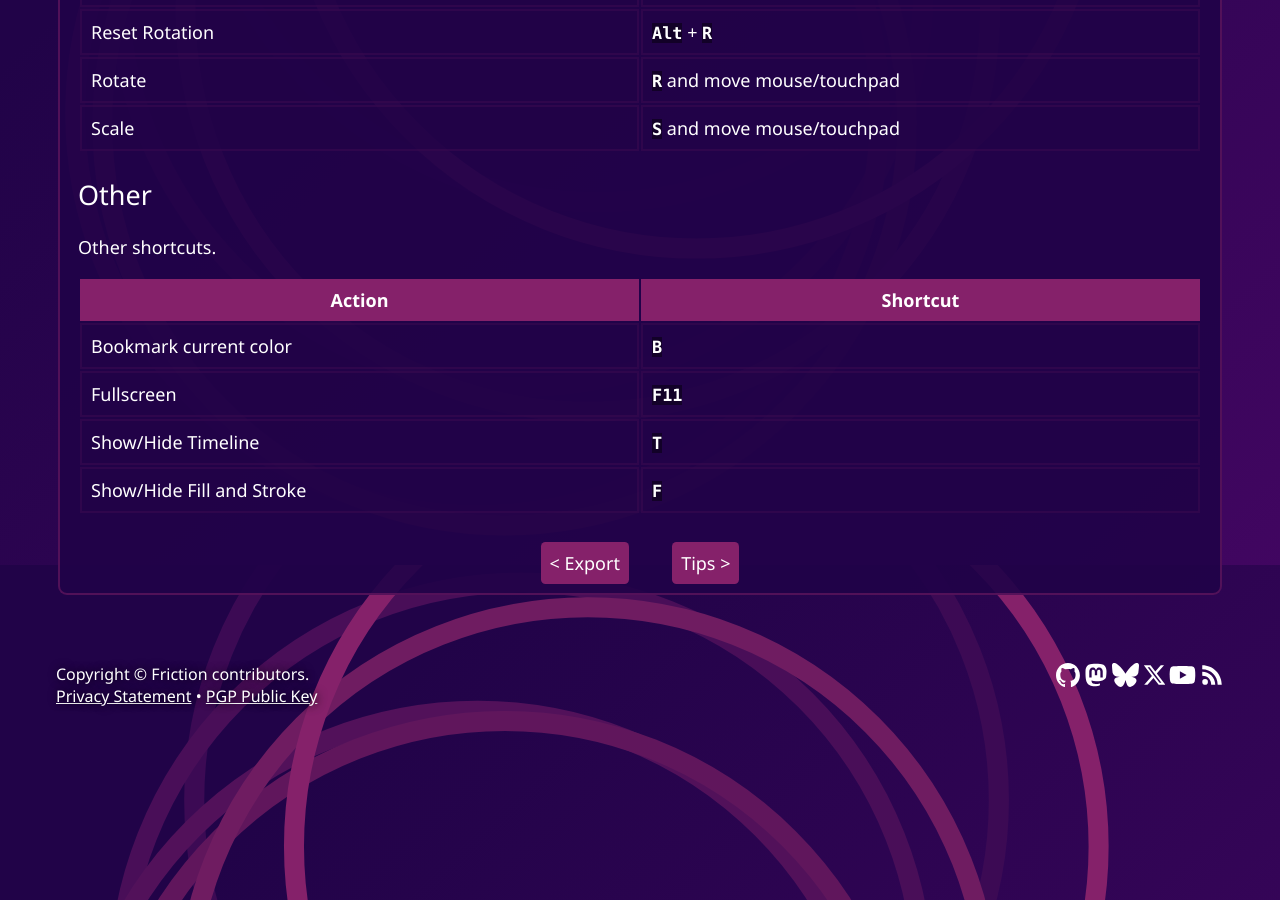
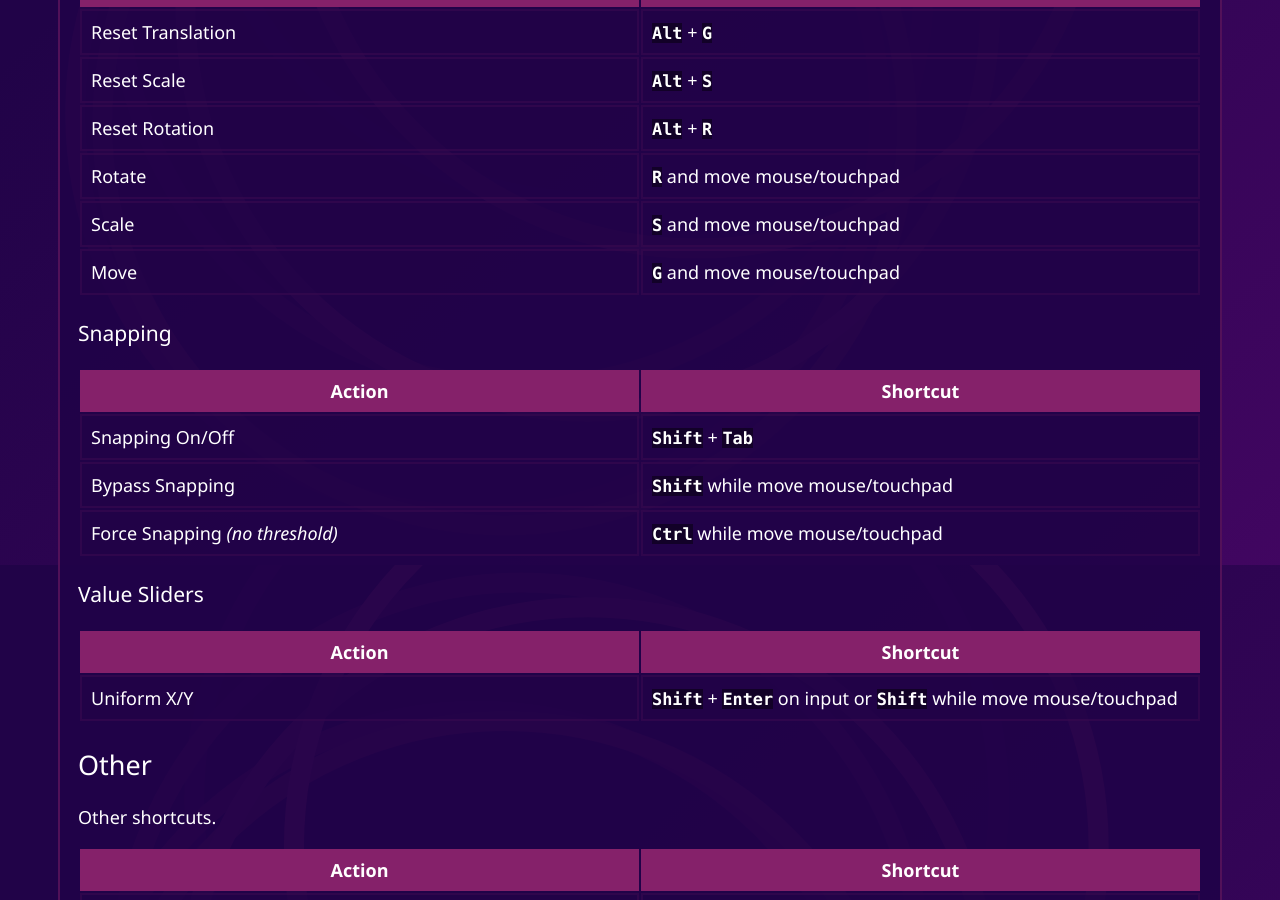
Before and after one commit to friction2d/friction2d.github.io, a Jekyll site: the page built from documentation/shortcuts.md, in a window 1280 px wide and 900 px high, scrolled down 4435 px. Built offline with Jekyll 4.4.1, drawn with Linux system fonts in a browser that asks for light colours; some of the changed text lies outside the part shown.

Commit message:
Update shortcuts

```diff
--- a/documentation/shortcuts.md
+++ b/documentation/shortcuts.md
@@ -82,7 +82,9 @@ Shortcuts are valid on active timeline.
 | Action | Shortcut |
 | ------ | -------- |
 | Rewind *(first frame)* | `Shift` + `Left`
+| Rewind in quarters | `Shift` + `Alt` + `Left`
 | Fast Forward *(last frame)* | `Shift` + `Right`
+| Fast Forward in quarters | `Shift` + `Alt` + `Right`
 | Previous Frame | `Left`
 | Next Frame | `Right`
 | Previous Keyframe | `Down`
@@ -123,6 +125,21 @@ Shortcuts are valid on active viewer.
 | Reset Rotation | `Alt` + `R`
 | Rotate | `R` and move mouse/touchpad
 | Scale | `S` and move mouse/touchpad
+| Move | `G` and move mouse/touchpad
+
+### Snapping
+
+| Action | Shortcut |
+| ------ | -------- |
+| Snapping On/Off | `Shift` + `Tab`
+| Bypass Snapping | `Shift` while move mouse/touchpad
+| Force Snapping *(no threshold)* | `Ctrl` while move mouse/touchpad
+
+### Value Sliders
+
+| Action | Shortcut |
+| ------ | -------- |
+| Uniform X/Y | `Shift` + `Enter` on input or `Shift` while move mouse/touchpad
 
 ## Other
 
```
Also changed, not shown: shortcuts.html (+54 -0 lines).
